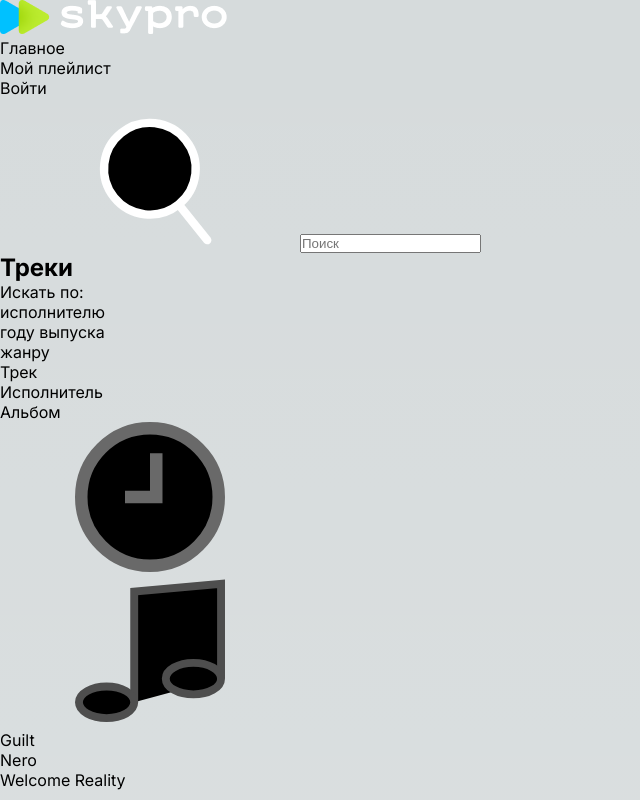
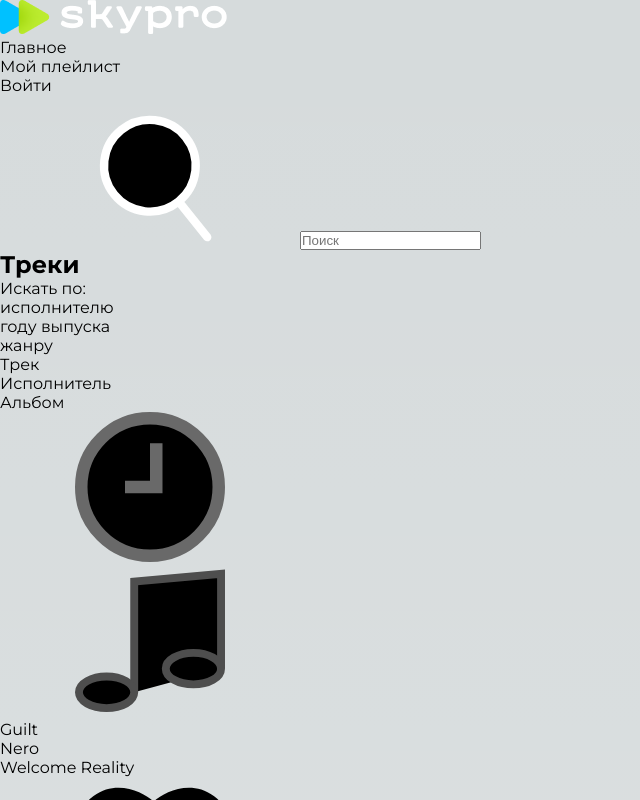
Before and after one commit to BLADEVIK/skypro-music, a Next.js app: page / in a window 1280 px wide. Shown: the top 800 px of the page, without its empty margins (0-640 px from the left). Built offline with nearby package versions, Linux system fonts and the light colour scheme.

Commit message:
Добавление шрифта

```diff
--- a/src/app/layout.tsx
+++ b/src/app/layout.tsx
@@ -1,8 +1,8 @@
 import type { Metadata } from "next";
-import { Inter } from "next/font/google";
+import { Montserrat } from "next/font/google";
 import "./globals.css";
 
-const inter = Inter({ subsets: ["latin"] });
+const inter = Montserrat({ subsets: ["cyrillic"] });
 
 export const metadata: Metadata = {
   title: "Create Next App",
```
